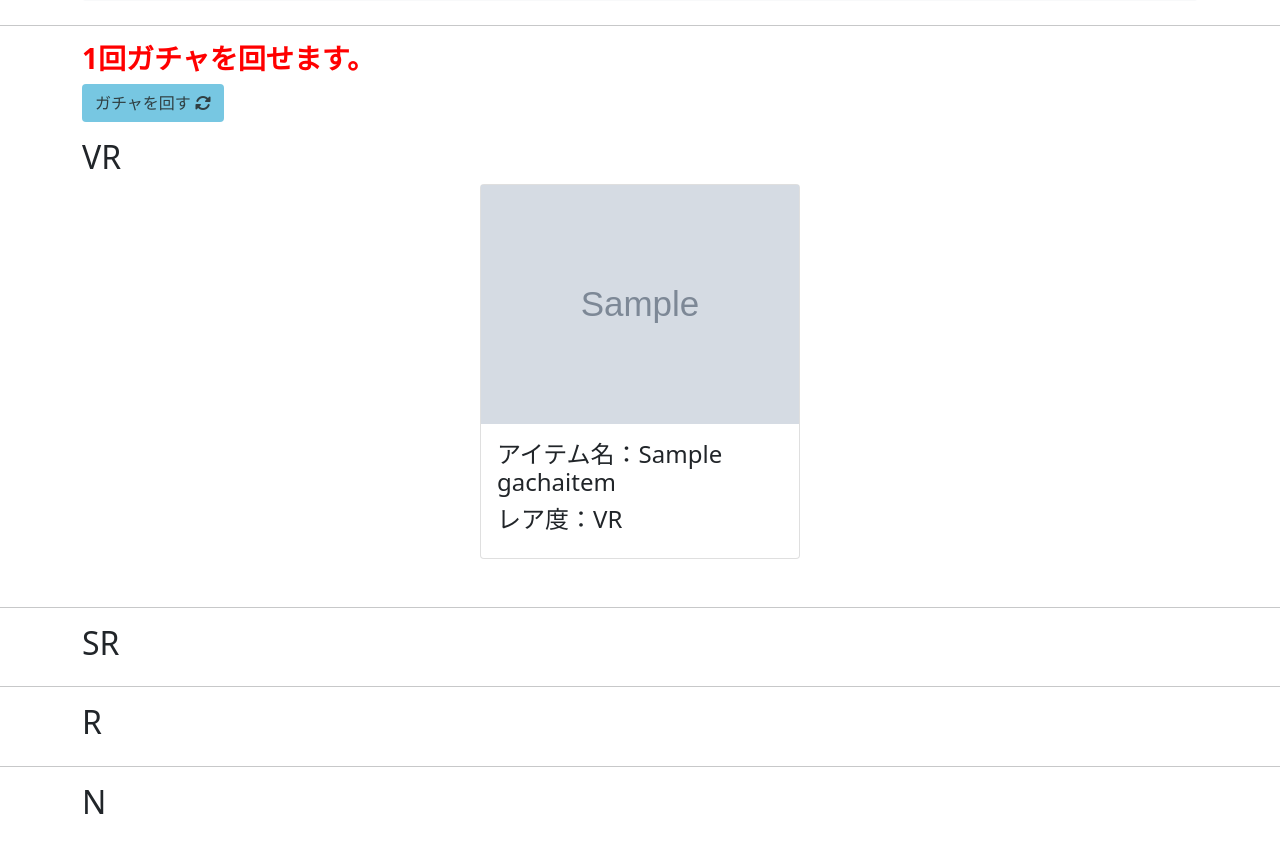
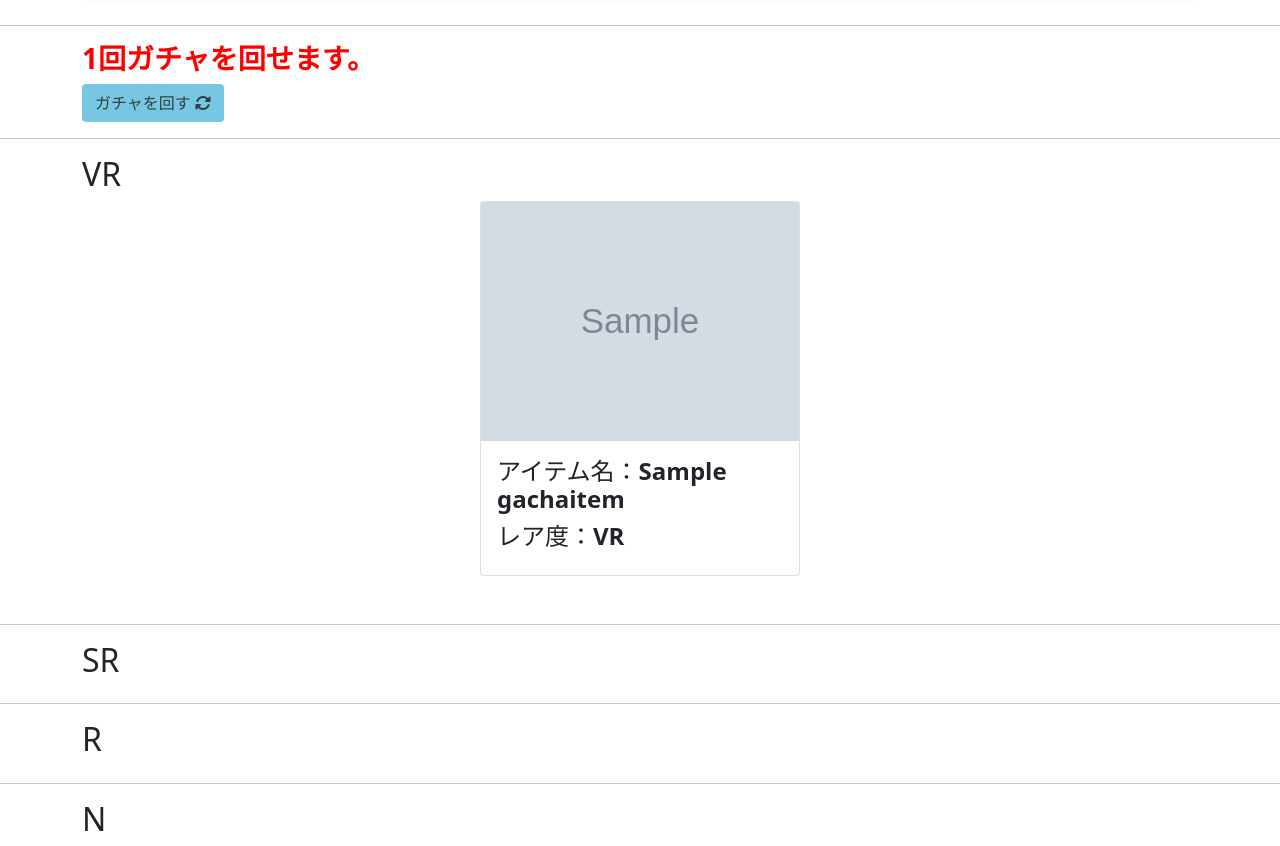
Before and after one commit to cardene777/pycheck, a Django app: a page that uses gacha/templates/gacha/gacha_detail.html in a window 1280 px wide. Shown: the part 331-1177 px from the top of the page. Before the commit the page ends 1145 px from the top, so only its background shows below. Run offline with Django 3.2, Linux system fonts and the light colour scheme; a user stored in the database is signed in; tables that the repository leaves empty hold one stand-in row (values such as "Sample post"); grey boxes marked "Sample" are stand-in pictures; some libraries are stand-ins or nearby versions.

Commit message:
#27 update gacha_detail.html

```diff
--- a/gacha/templates/gacha/gacha_detail.html
+++ b/gacha/templates/gacha/gacha_detail.html
@@ -31,6 +31,7 @@
                 <h3 style="font-weight: bold">スキルチェック結果を新たに登録することでガチャを回すことができます。</h3>
             {% endif %}
         </div>
+        <hr>
         <div class="container">
             <h2>VR</h2>
             <div class="row justify-content-center">
@@ -39,8 +40,8 @@
                         <div class="card" style="width: 20rem;">
                             <img src="{{ gacha_item_VR.image.url }}" class="gacha-title-img" alt="画像です。" height="auto" width="auto">
                             <div class="card-body">
-                                <h4 class="card-title">アイテム名：{{ gacha_item_VR.name }}</h4>
-                                <h4 class="card-title">レア度：{{ gacha_item_VR.rare }}</h4>
+                                <h4 class="card-title">アイテム名：<strong>{{ gacha_item_VR.name }}</strong></h4>
+                                <h4 class="card-title">レア度：<strong>{{ gacha_item_VR.rare }}</strong></h4>
                             </div>
                         </div>
                     </div>
@@ -56,8 +57,8 @@
                         <div class="card" style="width: 20rem;">
                             <img src="{{ gacha_item_SR.image.url }}" class="gacha-title-img" alt="画像です。" height="auto" width="auto">
                             <div class="card-body">
-                                <h4 class="card-title">アイテム名：{{ gacha_item_SR.name }}</h4>
-                                <h4 class="card-title">レア度：{{ gacha_item_SR.rare }}</h4>
+                                <h4 class="card-title">アイテム名：<strong>{{ gacha_item_SR.name }}</strong></h4>
+                                <h4 class="card-title">レア度：<strong>{{ gacha_item_SR.rare }}</strong></h4>
                             </div>
                         </div>
                     </div>
@@ -73,8 +74,8 @@
                         <div class="card" style="width: 20rem;">
                             <img src="{{ gacha_item_R.image.url }}" class="gacha-title-img" alt="画像です。" height="auto" width="auto">
                             <div class="card-body">
-                                <h4 class="card-title">アイテム名：{{ gacha_item_R.name }}</h4>
-                                <h4 class="card-title">レア度：{{ gacha_item_R.rare }}</h4>
+                                <h4 class="card-title">アイテム名：<strong>{{ gacha_item_R.name }}</strong></h4>
+                                <h4 class="card-title">レア度：<strong>{{ gacha_item_R.rare }}</strong></h4>
                             </div>
                         </div>
                     </div>
@@ -90,8 +91,8 @@
                         <div class="card" style="width: 20rem;">
                             <img src="{{ gacha_item_N.image.url }}" class="gacha-title-img" alt="画像です。" height="auto" width="auto">
                             <div class="card-body">
-                                <h4 class="card-title">アイテム名：{{ gacha_item_N.name }}</h4>
-                                <h4 class="card-title">レア度：{{ gacha_item_N.rare }}</h4>
+                                <h4 class="card-title">アイテム名：<strong>{{ gacha_item_N.name }}</strong></h4>
+                                <h4 class="card-title">レア度：<strong>{{ gacha_item_N.rare }}</strong></h4>
                             </div>
                         </div>
                     </div>
```
